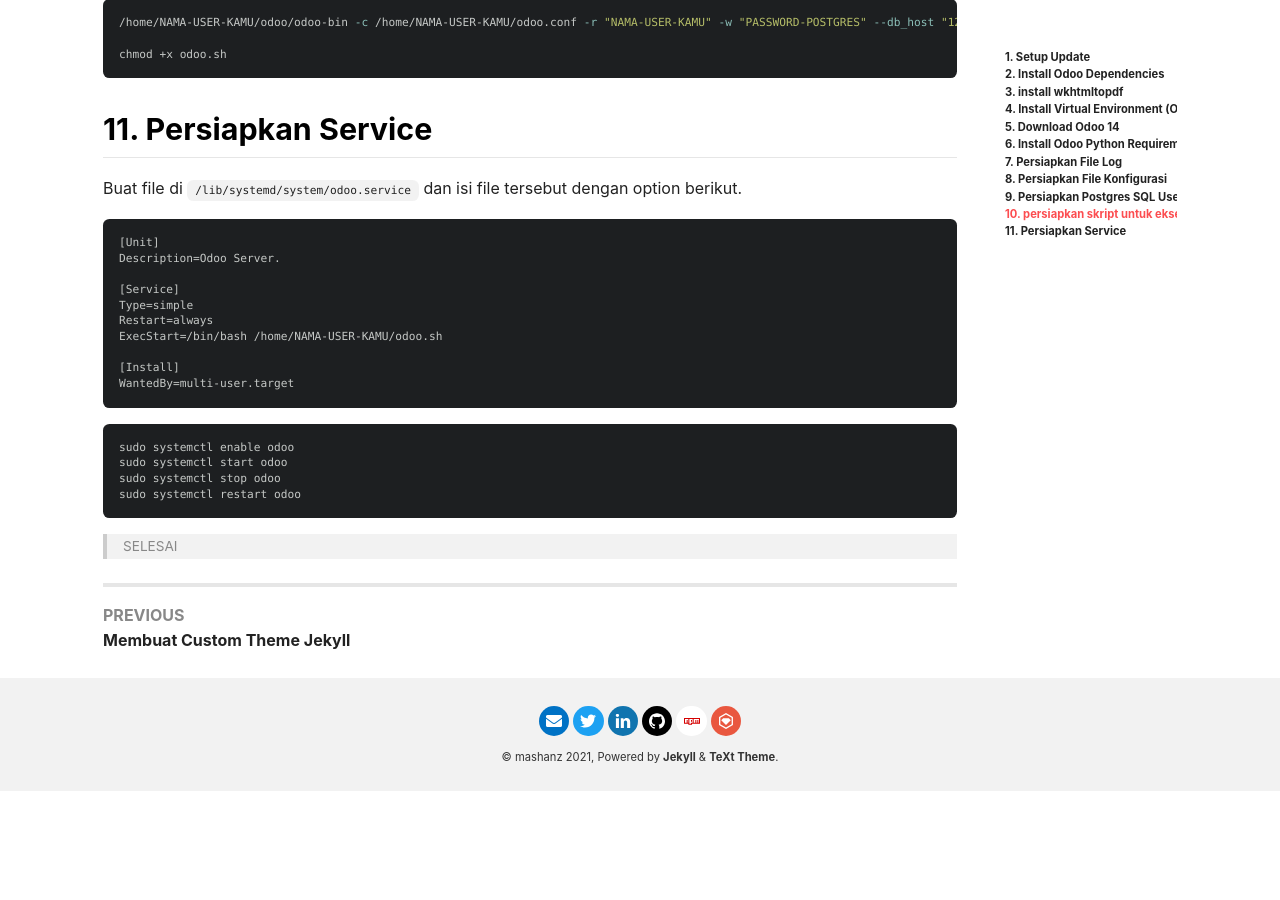
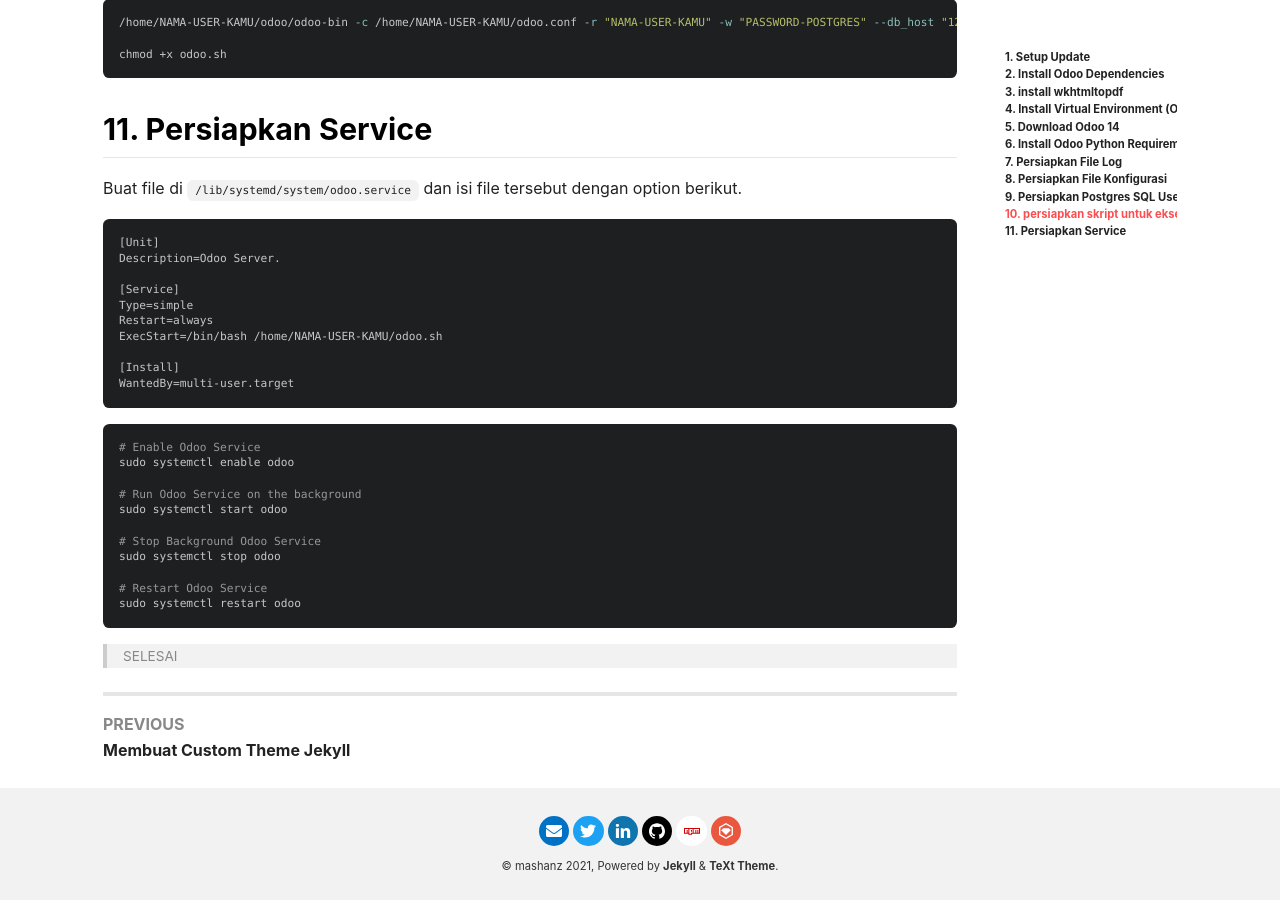
Before and after one commit to mashanz/mashanz.github.io, a Jekyll site: the page built from _posts/2021-07-03-install-odoo-14-di-ubuntu-18-0-4.md, in a window 1280 px wide and 900 px high, scrolled down 3203 px. Built offline with Jekyll 4.4.1, drawn with Linux system fonts in a browser that asks for light colours; nearby versions of some CDN libraries; before the commit the page ends 3994 px from its top, so only the background shows below that.

Commit message:
[UPDATE] Odoo article

````diff
--- a/_posts/2021-07-03-install-odoo-14-di-ubuntu-18-0-4.md
+++ b/_posts/2021-07-03-install-odoo-14-di-ubuntu-18-0-4.md
@@ -146,9 +146,16 @@
 ```
 
 ```sh
+# Enable Odoo Service
 sudo systemctl enable odoo
+
+# Run Odoo Service on the background
 sudo systemctl start odoo
+
+# Stop Background Odoo Service
 sudo systemctl stop odoo
+
+# Restart Odoo Service
 sudo systemctl restart odoo
 ```
 
````
